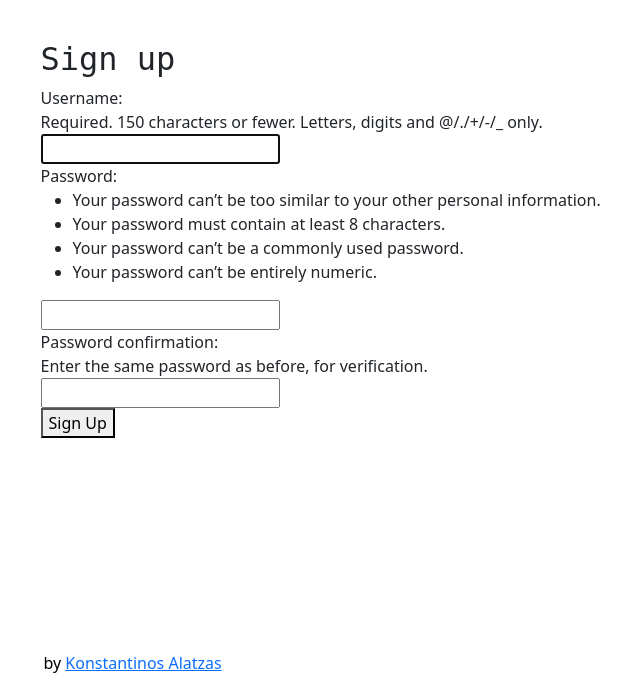
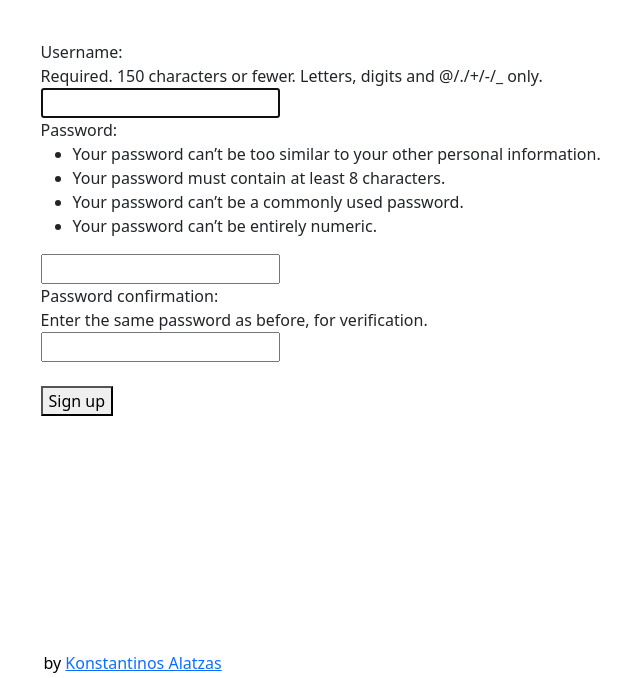
Before and after one commit to konstantinosalatzas/callisthenes, a Django app: page /accounts/signup/ in a window 1280 px wide. Shown: the part 106-784 px from the top of the page, without its empty margins (49-689 px from the left). Run offline with Django 5.2, Linux system fonts and the light colour scheme.

Commit message:
Update sign up template

```diff
--- a/tracker/templates/registration/signup.html
+++ b/tracker/templates/registration/signup.html
@@ -3,11 +3,11 @@
 {% block title %}Sign Up{% endblock %}
 
 {% block content %}
-<h2>Sign up</h2>
 <form method="post">
   {% csrf_token %}
   {{ form }}
-  <button type="submit">Sign Up</button>
+  <br>
+  <button type="submit">Sign up</button>
 </form>
 
 <style>
```
